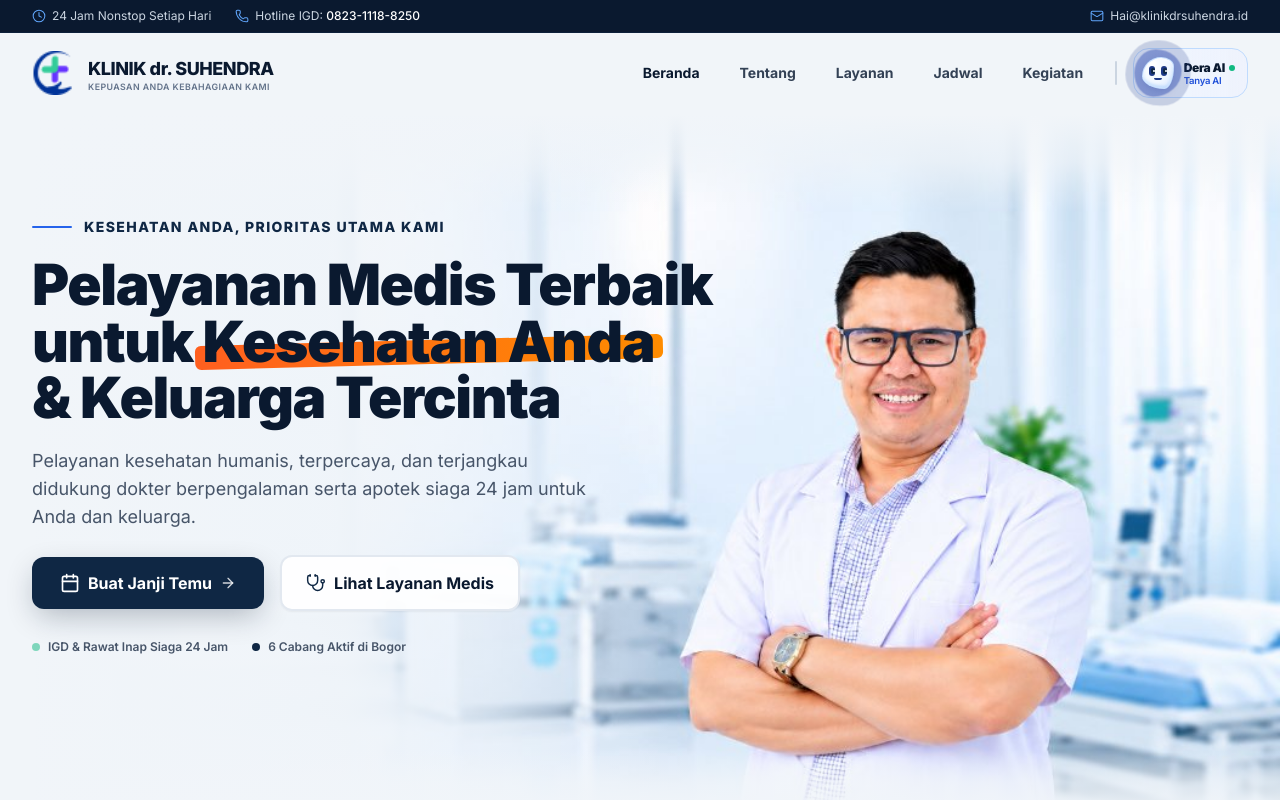
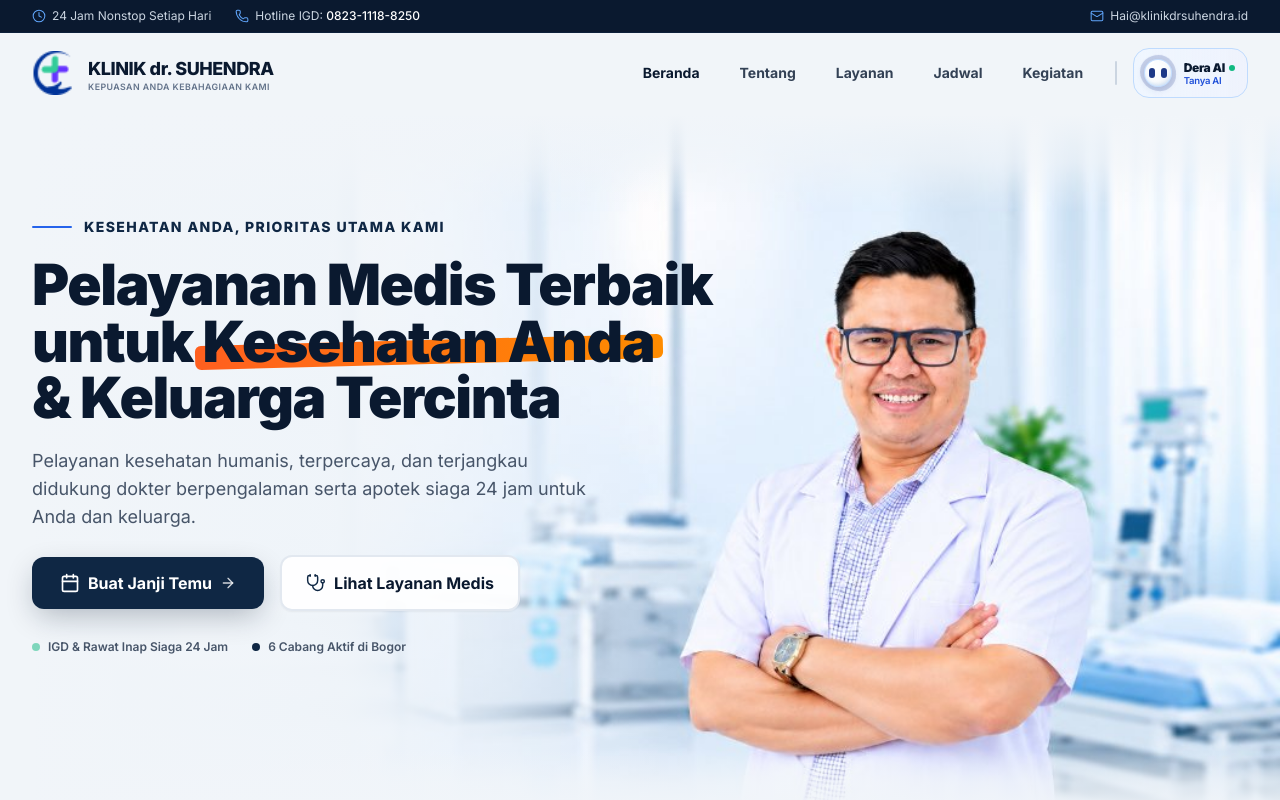
Before and after one commit to anvieo-com/landing-page-klinik-dr-suhendra, a Next.js app: page / in a window 1280 px wide. Shown: the top 800 px of the page. Built offline with nearby package versions, Linux system fonts and the light colour scheme.

Commit message:
fix(ai-anim): refine Dera AI avatar to clean round circle, seamless counter waves, and mouthless tracking eyes

```diff
--- a/app/globals.css
+++ b/app/globals.css
@@ -78,66 +78,56 @@ body {
 }
 
 /* Slime Organic Morph & Waves for Dera AI */
-@keyframes slimeMorph {
-  0%, 100% {
-    border-radius: 60% 40% 30% 70% / 60% 30% 70% 40%;
-    transform: scale(1) translateY(0);
-  }
-  34% {
-    border-radius: 40% 60% 55% 45% / 50% 60% 40% 50%;
-    transform: scale(1.02, 0.98) translateY(-2px);
-  }
-  67% {
-    border-radius: 50% 50% 40% 60% / 40% 45% 55% 60%;
-    transform: scale(0.98, 1.02) translateY(1px);
-  }
-}
-
-.animate-slime-morph {
-  animation: slimeMorph 6s ease-in-out infinite;
-}
-
 @keyframes waveLayer1 {
-  0%, 100% {
-    border-radius: 45% 55% 60% 40% / 50% 45% 55% 50%;
-    transform: rotate(0deg) scale(1.18);
+  0% {
+    border-radius: 48% 52% 56% 44% / 54% 46% 54% 46%;
+    transform: rotate(0deg) scale(1.08);
   }
   50% {
-    border-radius: 55% 45% 40% 60% / 45% 55% 45% 55%;
-    transform: rotate(180deg) scale(1.26);
+    border-radius: 54% 46% 48% 52% / 46% 54% 48% 52%;
+    transform: rotate(180deg) scale(1.14);
+  }
+  100% {
+    border-radius: 48% 52% 56% 44% / 54% 46% 54% 46%;
+    transform: rotate(360deg) scale(1.08);
   }
 }
 
 .animate-wave-layer1 {
-  animation: waveLayer1 8s ease-in-out infinite;
+  animation: waveLayer1 6s ease-in-out infinite;
 }
 
 @keyframes waveLayer2 {
-  0%, 100% {
-    border-radius: 50% 50% 45% 55% / 55% 45% 50% 50%;
-    transform: rotate(360deg) scale(1.36);
+  0% {
+    border-radius: 52% 48% 44% 56% / 46% 54% 46% 54%;
+    transform: rotate(360deg) scale(1.13);
   }
   50% {
-    border-radius: 40% 60% 55% 45% / 45% 55% 40% 60%;
-    transform: rotate(180deg) scale(1.48);
+    border-radius: 46% 54% 52% 48% / 54% 46% 52% 48%;
+    transform: rotate(180deg) scale(1.07);
+  }
+  100% {
+    border-radius: 52% 48% 44% 56% / 46% 54% 46% 54%;
+    transform: rotate(0deg) scale(1.13);
   }
 }
 
 .animate-wave-layer2 {
-  animation: waveLayer2 12s linear infinite;
+  animation: waveLayer2 8s ease-in-out infinite;
 }
 
 @keyframes slimeBlink {
-  0%, 92%, 100% {
+  0%, 90%, 100% {
     transform: scaleY(1);
   }
   95% {
-    transform: scaleY(0.12);
+    transform: scaleY(0.1);
   }
 }
 
 .animate-slime-blink {
-  animation: slimeBlink 3.8s ease-in-out infinite;
+  animation: slimeBlink 3.5s ease-in-out infinite;
+  transform-origin: center;
 }
 
 /* Subtle cross pattern background for banners */
--- a/components/DeraSlimeAvatar.jsx
+++ b/components/DeraSlimeAvatar.jsx
@@ -3,14 +3,15 @@
 import React, { useState, useEffect, useRef } from 'react';
 
 /**
- * Reusable Dera AI Slime Character Component
- * - Bulatan putih kebiruan organik (slime morph)
- * - Layer gelombang 1 di belakang (biru doff transparan ~40%)
- * - Layer gelombang 2 di belakang (biru doff lebih transparan ~20%)
- * - Mata biru doff berkedip dan pupil mengikuti kursor mouse
+ * Komponen Karakter Dera AI
+ * - Bulatan utama putih kebiruan bulat biasa (tanpa gelombang pada bodi utama)
+ * - 2 layer gelombang di belakang berukuran sama, sedikit lebih besar dari bulatan utama
+ *   (layer 1 dan layer 2 bergerak berbeda dan berlawanan arah)
+ * - Mata biru doff (tanpa retina dalam), bergerak mengikuti kursor mouse dan bisa mengedip
+ * - Tanpa mulut
  */
 export default function DeraSlimeAvatar({
-  size = 'md', // 'sm' (navbar), 'md' (header chat), 'lg' (floating)
+  size = 'md', // 'sm' (navbar), 'md' (header chat), 'lg' (dialog/detail)
   isSpeaking = false,
   showBadge = true,
   className = '',
@@ -30,7 +31,8 @@ export default function DeraSlimeAvatar({
       const deltaY = e.clientY - centerY;
       const distance = Math.hypot(deltaX, deltaY);
 
-      const maxRadius = size === 'sm' ? 2.2 : size === 'md' ? 2.6 : 3.4;
+      // Jangkauan gerak mata
+      const maxRadius = size === 'sm' ? 2.4 : size === 'md' ? 3.0 : 4.0;
       if (distance === 0) {
         setEyeOffset({ x: 0, y: 0 });
         return;
@@ -49,45 +51,40 @@ export default function DeraSlimeAvatar({
     return () => window.removeEventListener('mousemove', handleMouseMove);
   }, [size]);
 
-  // Pengaturan ukuran proporsional
+  // Pengaturan dimensi proporsional
   const dimensions = {
     sm: {
       container: 'w-8 h-8 sm:w-9 sm:h-9',
-      wave2: 'w-11 h-11 sm:w-12 sm:h-12',
-      wave1: 'w-10 h-10 sm:w-10.5 sm:h-10.5',
-      body: 'w-8 h-8 sm:w-8.5 sm:h-8.5',
+      body: 'w-7 h-7 sm:w-7.5 sm:h-7.5',
+      wave: 'w-8 h-8 sm:w-8.5 sm:h-8.5', // Ukuran sama persis, sedikit lebih besar dari bulatan utama
       eye: 'w-1.5 h-2.5',
-      pupil: 'w-1 h-1.5',
-      sparkle: 'w-0.5 h-0.5',
       gap: 'gap-1.5',
-      smile: 'w-2 h-0.5',
       badge: 'w-2.5 h-2.5',
     },
     md: {
       container: 'w-10 h-10',
-      wave2: 'w-13 h-13',
-      wave1: 'w-11.5 h-11.5',
-      body: 'w-9.5 h-9.5',
-      eye: 'w-2 h-3',
-      pupil: 'w-1.2 h-2',
-      sparkle: 'w-0.5 h-0.5',
+      body: 'w-8.5 h-8.5',
+      wave: 'w-10 h-10',
+      eye: 'w-2 h-3.2',
       gap: 'gap-1.5',
-      smile: 'w-2 h-1',
       badge: 'w-3 h-3',
     },
     lg: {
       container: 'w-16 h-16 sm:w-20 sm:h-20',
-      wave2: 'w-20 h-20 sm:w-24 sm:h-24',
-      wave1: 'w-18 h-18 sm:w-21 sm:h-21',
-      body: 'w-14 h-14 sm:w-16 sm:h-16',
-      eye: 'w-2.5 h-3.5 sm:w-3 sm:h-4',
-      pupil: 'w-1.5 h-2 sm:w-2 sm:h-2.5',
-      sparkle: 'w-1 h-1',
+      body: 'w-13 h-13 sm:w-16 sm:h-16',
+      wave: 'w-15 h-15 sm:w-18.5 sm:h-18.5',
+      eye: 'w-3 h-4.5 sm:w-3.5 sm:h-5',
       gap: 'gap-2.5 sm:gap-3',
-      smile: 'w-2.5 sm:w-3 h-1',
       badge: 'w-3.5 h-3.5',
     },
-  }[size] || dimensions.md;
+  }[size] || {
+    container: 'w-10 h-10',
+    body: 'w-8.5 h-8.5',
+    wave: 'w-10 h-10',
+    eye: 'w-2 h-3.2',
+    gap: 'gap-1.5',
+    badge: 'w-3 h-3',
+  };
 
   return (
     <div
@@ -96,80 +93,66 @@ export default function DeraSlimeAvatar({
       className={`relative flex items-center justify-center select-none cursor-pointer group ${dimensions.container} ${className}`}
       title="Dera AI — Asisten Kesehatan Keluarga Klinik dr. Suhendra"
     >
-      {/* LAYER GELOMBANG 2 (Paling Belakang - Biru Doff Transparan ~20%) */}
+      {/* =========================================================
+          GELOMBANG 2 (Ukuran sama persis, arah berlawanan, lebih transparan ~20%)
+         ========================================================= */}
       <div
-        className={`absolute rounded-full bg-[#1e3a8a]/20 pointer-events-none animate-wave-layer2 transition-all duration-500 ${dimensions.wave2} ${
-          isSpeaking ? 'scale-125 bg-blue-700/35' : ''
+        className={`absolute rounded-full bg-[#1e3a8a]/20 pointer-events-none animate-wave-layer2 transition-transform duration-500 ${dimensions.wave} ${
+          isSpeaking ? 'scale-115 bg-blue-700/30' : ''
         }`}
       />
 
-      {/* LAYER GELOMBANG 1 (Belakang Tengah - Biru Doff Agak Transparan ~40%) */}
+      {/* =========================================================
+          GELOMBANG 1 (Ukuran sama persis, arah searah jarum jam, transparan ~38%)
+         ========================================================= */}
       <div
-        className={`absolute rounded-full bg-[#1e40af]/40 pointer-events-none animate-wave-layer1 transition-all duration-500 ${dimensions.wave1} ${
-          isSpeaking ? 'scale-115 bg-blue-800/55' : ''
+        className={`absolute rounded-full bg-[#1e40af]/38 pointer-events-none animate-wave-layer1 transition-transform duration-500 ${dimensions.wave} ${
+          isSpeaking ? 'scale-110 bg-blue-800/45' : ''
         }`}
       />
 
-      {/* BULATAN PUTIH KEBIRUAN UTAMA (Slime Body) */}
+      {/* =========================================================
+          BULATAN UTAMA PUTIH KEBIRUAN (Bulat Biasa Saja, Tanpa Gelombang)
+         ========================================================= */}
       <div
-        className={`relative rounded-full animate-slime-morph flex flex-col items-center justify-center transition-transform duration-300 group-hover:scale-105 group-active:scale-95 ${dimensions.body}`}
+        className={`relative rounded-full flex items-center justify-center transition-transform duration-200 group-hover:scale-105 group-active:scale-95 z-10 ${dimensions.body}`}
         style={{
-          background: 'radial-gradient(circle at 35% 30%, #ffffff 0%, #f0f7ff 55%, #dbeafe 88%, #bfdbfe 100%)',
+          background: 'radial-gradient(circle at 35% 30%, #ffffff 0%, #f8fafc 55%, #e2e8f0 85%, #dbeafe 100%)',
           boxShadow: size === 'lg'
-            ? '0 10px 25px -4px rgba(30, 58, 138, 0.28), inset 0 2px 4px rgba(255, 255, 255, 0.95), inset 0 -3px 6px rgba(147, 197, 253, 0.55)'
-            : '0 3px 10px -2px rgba(30, 58, 138, 0.25), inset 0 1px 2px rgba(255, 255, 255, 0.95), inset 0 -2px 3px rgba(147, 197, 253, 0.45)',
-          border: '1.5px solid rgba(191, 219, 254, 0.85)',
+            ? '0 6px 18px -2px rgba(30, 58, 138, 0.22), inset 0 2px 4px rgba(255, 255, 255, 0.95), inset 0 -2px 5px rgba(147, 197, 253, 0.45)'
+            : '0 2px 8px -1px rgba(30, 58, 138, 0.2), inset 0 1px 2px rgba(255, 255, 255, 0.95), inset 0 -1px 3px rgba(147, 197, 253, 0.35)',
+          border: '1px solid rgba(191, 219, 254, 0.9)',
         }}
       >
-        {/* Kilau Specular Highlight (Cahaya di Sudut Kiri Atas) */}
+        {/* Kilau Halus di Sudut Kiri Atas */}
         <div
-          className={`absolute rounded-full bg-white/90 pointer-events-none rotate-[-30deg] ${
-            size === 'lg' ? 'top-2 left-2.5 w-3.5 h-2' : 'top-1 left-1.5 w-2 h-1'
+          className={`absolute rounded-full bg-white/85 pointer-events-none rotate-[-30deg] ${
+            size === 'lg' ? 'top-1.5 left-2 w-3 h-1.5' : 'top-0.5 left-1 w-1.5 h-0.5'
           }`}
         />
 
-        {/* WAJAH DERA AI (Mata Biru Doff + Pupil Ikut Mouse + Senyum) */}
-        <div className="flex flex-col items-center justify-center w-full z-10">
+        {/* =========================================================
+            MATA DERA AI (Biru Doff Utuh, Mengikuti Mouse & Bisa Mengedip)
+            - Tanpa retina dalam
+            - Tanpa mulut
+           ========================================================= */}
+        <div
+          className="flex items-center justify-center transition-transform duration-75 ease-out z-20"
+          style={{
+            transform: `translate(${eyeOffset.x}px, ${eyeOffset.y}px)`,
+          }}
+        >
+          <div className={`flex items-center justify-center ${dimensions.gap}`}>
+            {/* Mata Kiri (Biru Doff solid, mengedip alami) */}
+            <div
+              className={`rounded-full bg-[#1e3a8a] shadow-inner animate-slime-blink ${dimensions.eye}`}
+            />
 
-          {/* Dua Mata Biru Doff */}
-          <div className={`flex items-center justify-center ${dimensions.gap}`}>
-
-            {/* Mata Kiri */}
+            {/* Mata Kanan (Biru Doff solid, mengedip alami) */}
             <div
-              className={`rounded-full bg-[#1e3a8a] overflow-hidden relative animate-slime-blink shadow-inner ${dimensions.eye}`}
-            >
-              <div
-                className={`rounded-full bg-[#0f2744] absolute transition-transform duration-75 ease-out top-0.5 left-0.5 ${dimensions.pupil}`}
-                style={{
-                  transform: `translate(${eyeOffset.x}px, ${eyeOffset.y}px)`,
-                }}
-              >
-                <div className={`rounded-full bg-white absolute top-0.5 left-0.5 ${dimensions.sparkle}`} />
-              </div>
-            </div>
-
-            {/* Mata Kanan */}
-            <div
-              className={`rounded-full bg-[#1e3a8a] overflow-hidden relative animate-slime-blink shadow-inner ${dimensions.eye}`}
-            >
-              <div
-                className={`rounded-full bg-[#0f2744] absolute transition-transform duration-75 ease-out top-0.5 left-0.5 ${dimensions.pupil}`}
-                style={{
-                  transform: `translate(${eyeOffset.x}px, ${eyeOffset.y}px)`,
-                }}
-              >
-                <div className={`rounded-full bg-white absolute top-0.5 left-0.5 ${dimensions.sparkle}`} />
-              </div>
-            </div>
-
+              className={`rounded-full bg-[#1e3a8a] shadow-inner animate-slime-blink ${dimensions.eye}`}
+            />
           </div>
-
-          {/* Senyum Kecil Imut Biru Doff */}
-          <div
-            className={`border-b-2 border-[#1e3a8a] rounded-b-full mx-auto mt-0.5 ${dimensions.smile} ${
-              isSpeaking ? 'h-1.5 w-1.5 rounded-full border-2 border-[#1e3a8a] bg-[#1e3a8a]/20 animate-pulse' : ''
-            }`}
-          />
         </div>
 
         {/* Titik Hijau Status Online */}
```
